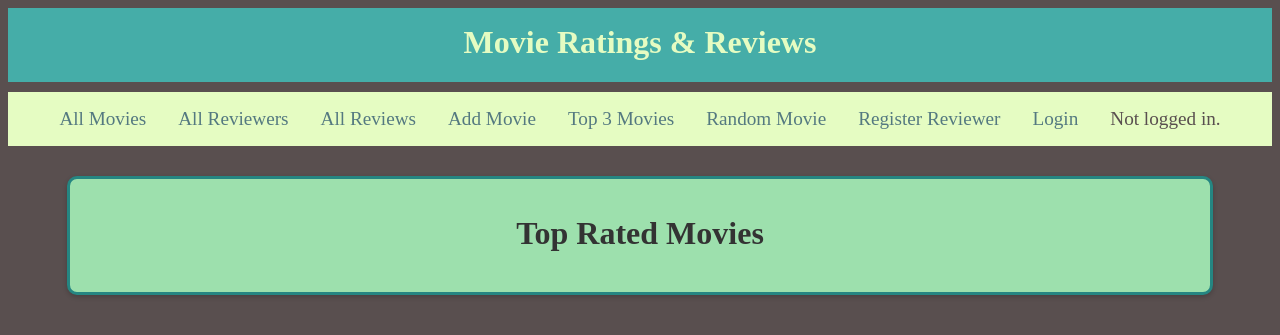
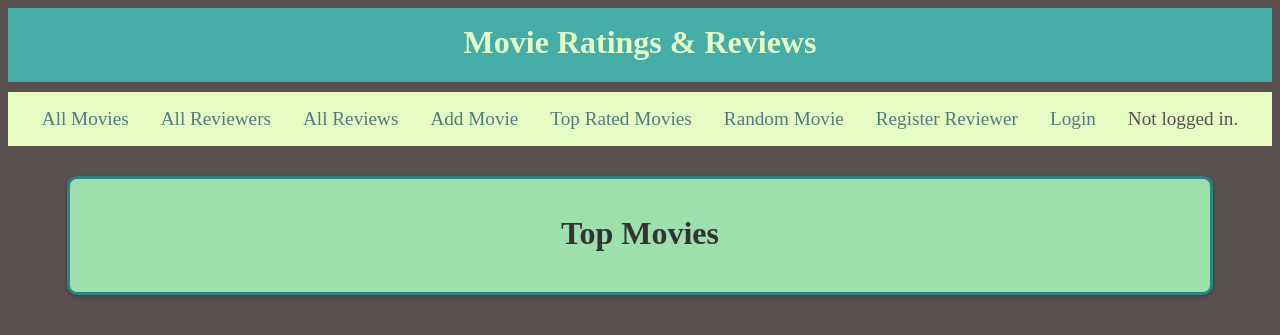
Before and after one commit to rypetrat/CS412, a Django app: page /movie_review/top_3_movies/ in a window 1280 px wide. Shown: the top 335 px of the page. Run offline with Django 5.2, Linux system fonts and the light colour scheme; data that the repository does not hold is empty; some web fonts are replaced.

Commit message:
changed the top movies page

```diff
--- a/movie_review/templates/movie_review/base.html
+++ b/movie_review/templates/movie_review/base.html
@@ -18,7 +18,7 @@
                 <li class="nav-item"><a href="{% url 'show_all_reviewers' %}">All Reviewers</a></li>
                 <li class="nav-item"><a href="{% url 'show_all_reviews' %}">All Reviews</a></li>
                 <li class="nav-item"><a href="{% url 'add_movie' %}">Add Movie</a></li>
-                <li class="nav-item"><a href="{% url 'top_3_movies' %}">Top 3 Movies</a></li>
+                <li class="nav-item"><a href="{% url 'top_3_movies' %}">Top Rated Movies</a></li>
                 <li class="nav-item"><a href="{% url 'random_movie' %}">Random Movie</a></li>
                 <!-- only show the links that need an authenticated user if signed in -->
                 {% if request.user.is_authenticated %}
--- a/movie_review/templates/movie_review/top_3_movies.html
+++ b/movie_review/templates/movie_review/top_3_movies.html
@@ -2,7 +2,7 @@
 {% block content %}
 
 <div class="top-movies-container">
-    <h1>Top Rated Movies</h1>
+    <h1>Top Movies</h1>
     <ul class="movie-list">
         {% for movie in movies %}
             <li class="movie-item">
--- a/movie_review/views.py
+++ b/movie_review/views.py
@@ -347,7 +347,7 @@ class ShowBestMovieView(ListView):
 
     def get_queryset(self):
         '''Returns highest 3 rated movies.'''
-        return Movie.objects.annotate(average_score=Avg('review__review_score')).order_by('-average_score')[:3]
+        return Movie.objects.annotate(average_score=Avg('review__review_score')).order_by('-average_score')
 
 class ShowRandomMovieView(ListView):
     '''Create a subclass of ListView to display a random Movie'''
```
